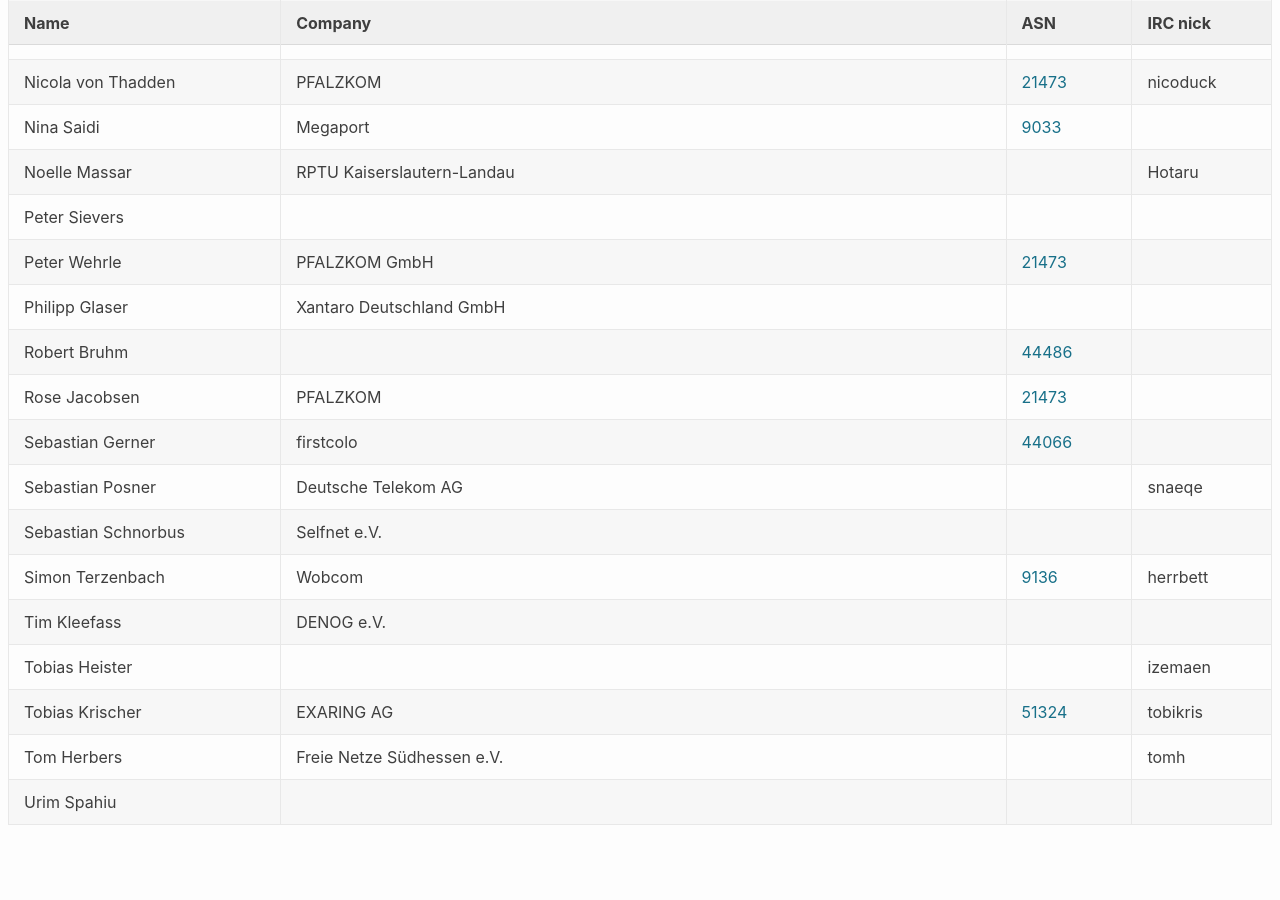
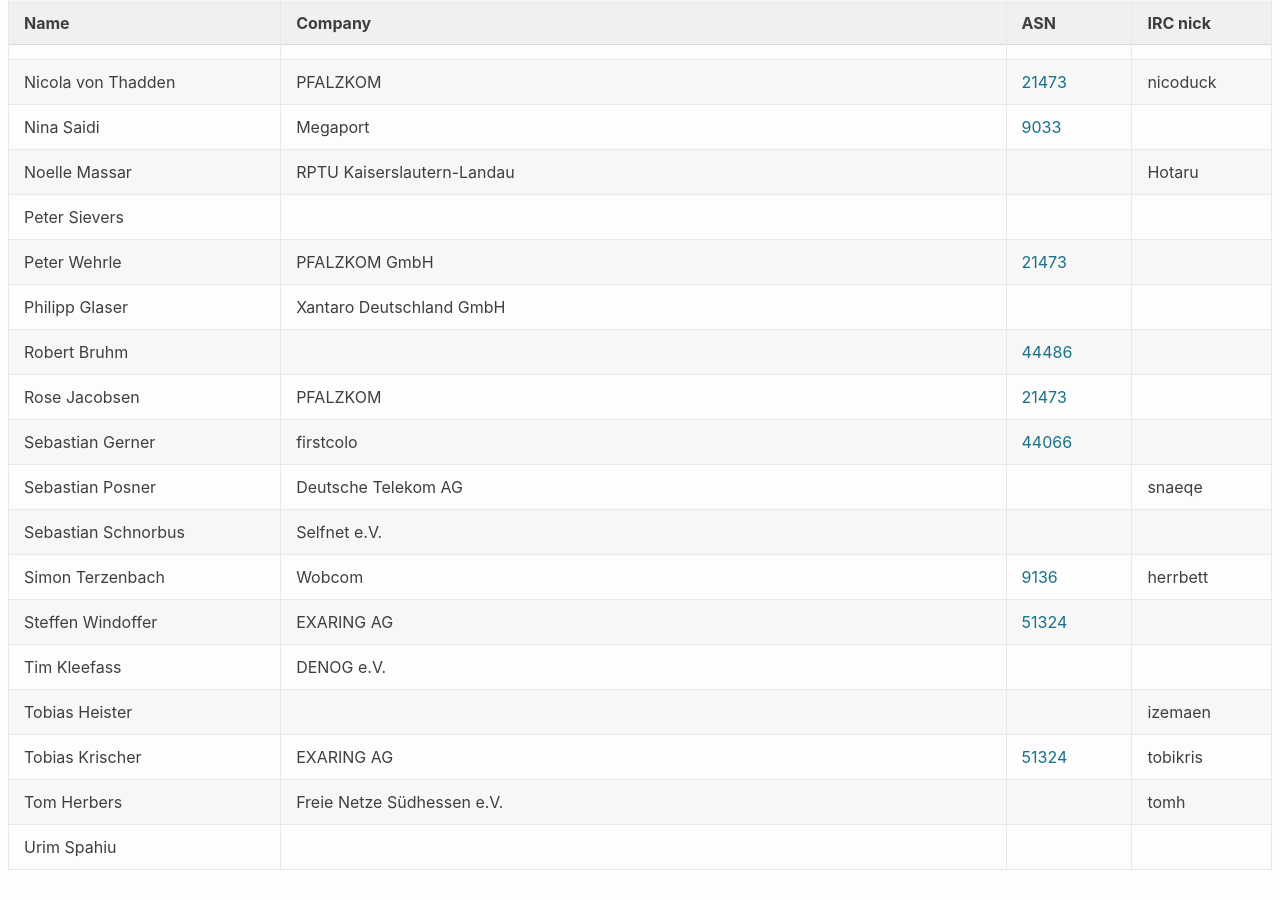
Before and after one commit to denog/pretix-attendeelist, a Jekyll site: the page built from denogmeetup24-04/index.markdown, in a window 1280 px wide and 900 px high, scrolled down 1299 px. Built offline with Jekyll 4.4.1, drawn with Linux system fonts in a browser that asks for light colours; before the commit the page ends 2154 px from its top, so only the background shows below that.

Commit message:
Latest data: Wed Apr 24 13:48:05 UTC 2024

```diff
--- a/_data/attendees_denogmeetup24-04.json
+++ b/_data/attendees_denogmeetup24-04.json
@@ -246,6 +246,12 @@
     "asn": "9136"
   },
   {
+    "name": "Steffen Windoffer",
+    "company": "EXARING AG",
+    "irc": null,
+    "asn": "51324"
+  },
+  {
     "name": "Tim Kleefass",
     "company": "DENOG e.V.",
     "irc": null,
```
